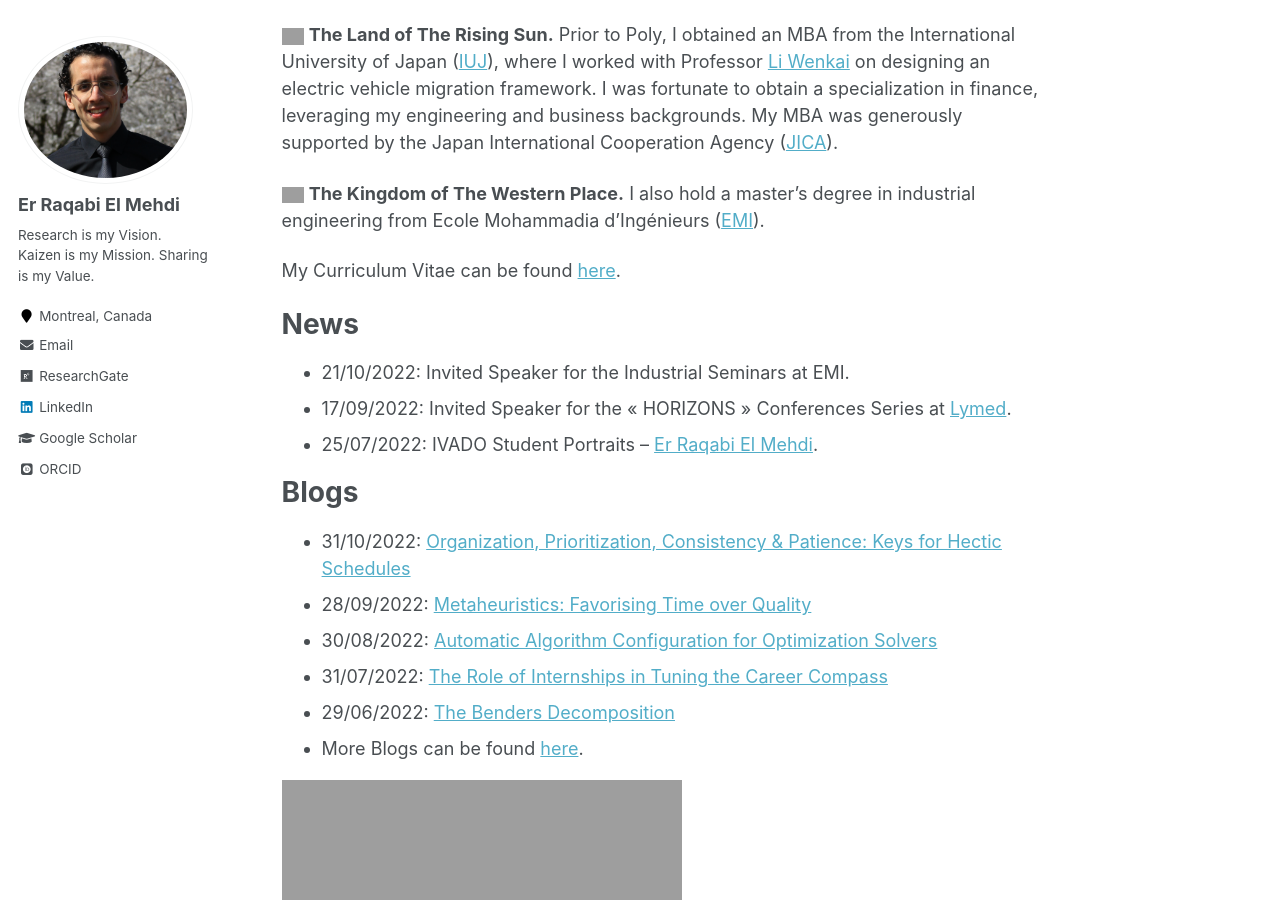
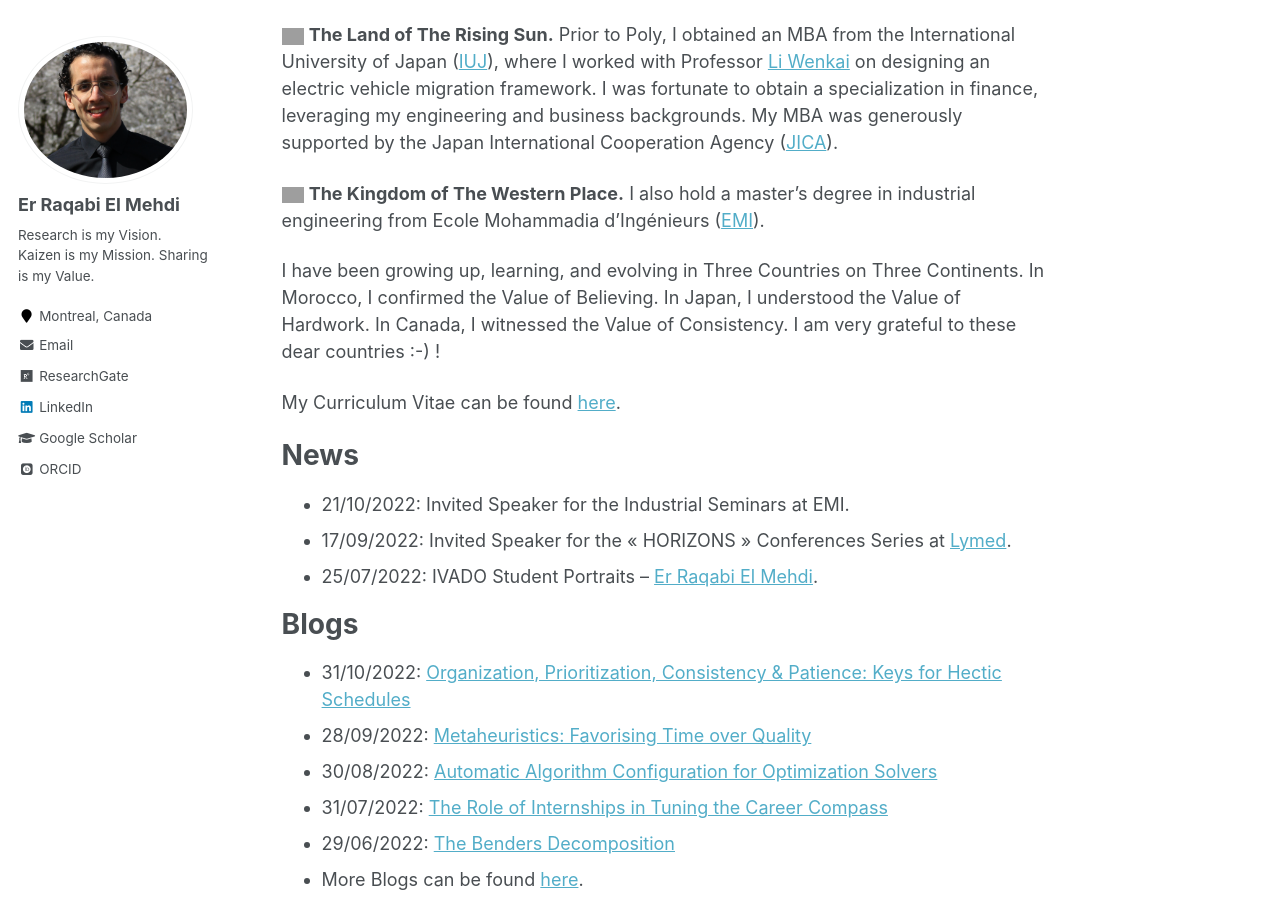
Before and after one commit to RqbMedi/rqbmedi.github.io, a Jekyll site: the page built from _pages/about.md, in a window 1280 px wide and 900 px high, scrolled down 363 px. Built offline with Jekyll 4.4.1, drawn with Linux system fonts in a browser that asks for light colours; some web fonts are replaced; grey boxes are pictures that could not be loaded.

Commit message:
Update about.md

```diff
--- a/_pages/about.md
+++ b/_pages/about.md
@@ -13,6 +13,8 @@ redirect_from:
 <img alt="Japan" src="http://purecatamphetamine.github.io/country-flag-icons/3x2/JP.svg" width="22" height="22"/> **The Land of The Rising Sun.** Prior to Poly, I obtained an MBA from the International University of Japan ([IUJ](https://www.iuj.ac.jp/)), where I worked with Professor [Li Wenkai](http://rmap.iuj.ac.jp/profile/en.1d04074599d978f5.html) on designing an electric vehicle migration framework. I was fortunate to obtain a specialization in finance, leveraging my engineering and business backgrounds. My MBA was generously supported by the Japan International Cooperation Agency ([JICA](https://www.jica.go.jp/english/)).
 
 <img alt="Morocco" src="http://purecatamphetamine.github.io/country-flag-icons/3x2/MA.svg" width="22" height="22"/> **The Kingdom of The Western Place.** I also hold a master's degree in industrial engineering from Ecole Mohammadia d'Ingénieurs ([EMI](https://www.emi.ac.ma/)).
+
+I have been growing up, learning, and evolving in Three Countries on Three Continents. In Morocco, I confirmed the Value of Believing. In Japan, I understood the Value of Hardwork. In Canada, I witnessed the Value of Consistency. I am very grateful to these dear countries :-) !
 
 My Curriculum Vitae can be found [here](http://rqbmedi.github.io/files/CV.pdf).
 
```
